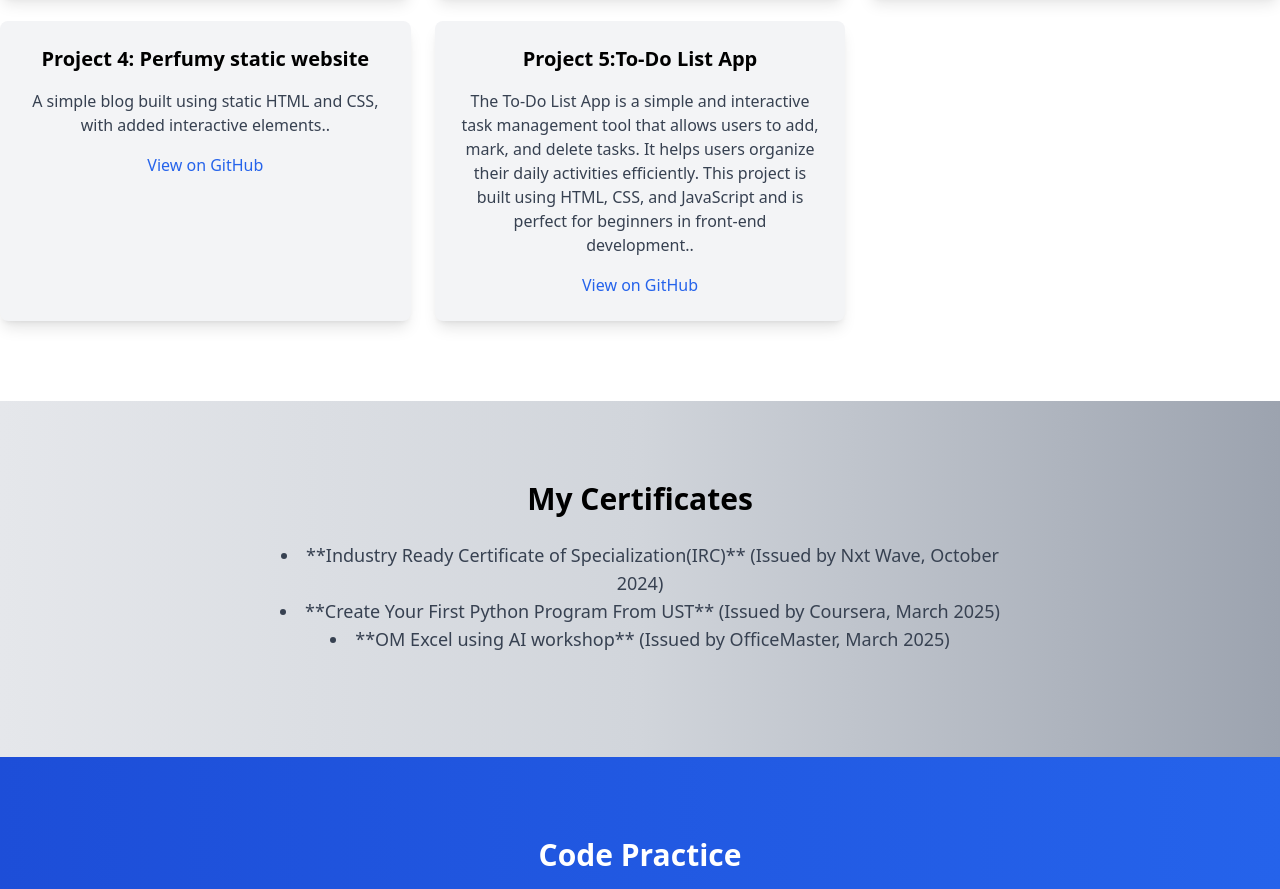
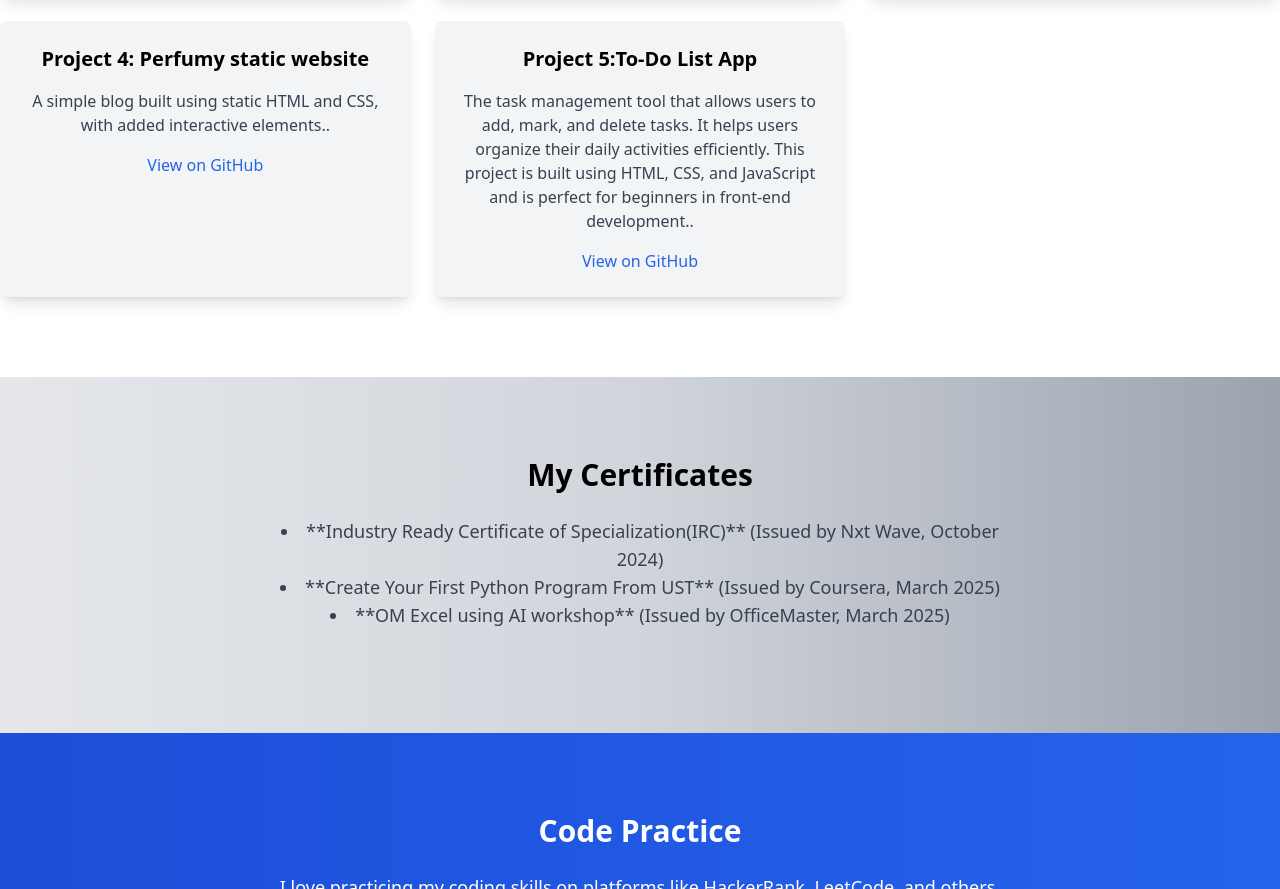
Before and after one commit to rajarajan133/Portfolio, a plain HTML site: page index.html in a window 1280 px wide. Shown: the part 2063-2952 px from the top of the page. Drawn offline with nearby package versions, Linux system fonts and the light colour scheme.

Commit message:
Update index.html

```diff
--- a/index.html
+++ b/index.html
@@ -139,7 +139,7 @@
             </div>
              <div class="bg-gray-100 p-6 rounded-lg shadow-lg hover:scale-105 transform transition">
                 <h3 class="text-xl font-semibold mb-4">Project 5:To-Do List App</h3>
-                <p class="text-gray-700">The To-Do List App is a simple and interactive task management tool that allows users to add, mark, and delete tasks. It helps users organize their daily activities efficiently. This project is built using HTML, CSS, and JavaScript and is perfect for beginners in front-end development..</p>
+                <p class="text-gray-700">The task management tool that allows users to add, mark, and delete tasks. It helps users organize their daily activities efficiently. This project is built using HTML, CSS, and JavaScript and is perfect for beginners in front-end development..</p>
                 <a href="https://rajarajan133.github.io/Todo-list/" target="_blank"
                     class="text-blue-600 hover:underline mt-4 block">View on GitHub</a>
             </div>
```
